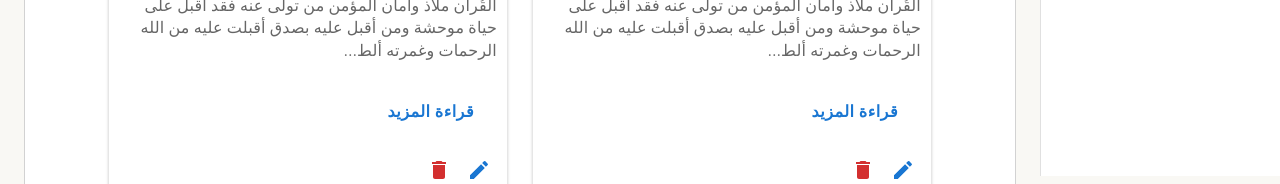
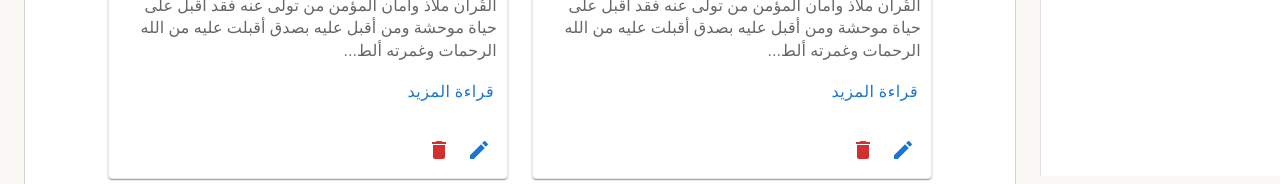
Before and after one commit to Ansam56/GraduationProject, a React (Vite) app: page /SchoolAdmin/Posts in a window 1280 px wide. Shown: the part 624-808 px from the top of the page. Built offline with nearby package versions, Linux system fonts and the light colour scheme.

Commit message:
Update PostCard.css

```diff
--- a/src/components/cards/PostCard.css
+++ b/src/components/cards/PostCard.css
@@ -1,6 +1,10 @@
-* {
-  font-family: "Cairo", sans-serif;
-}
+/* * {
+  font-family: -apple-system, BlinkMacSystemFont, "Segoe UI", Roboto,
+    "Helvetica Neue", Arial, "Noto Sans", "Liberation Sans", sans-serif,
+    "Apple Color Emoji", "Segoe UI Emoji", "Segoe UI Symbol", "Noto Color Emoji";
+    هاد الخط شوفته مستخدمينه بالمودل
+} */
+
 .post-card {
   max-width: 600px;
   margin: auto;
@@ -38,9 +42,10 @@
 }
 
 .post-card .read-more-btn {
-  padding: 8px 25px;
+  padding: 8px 5px;
   font-size: 16px;
-  font-weight: bold;
+  font-weight: 400;
+  margin-top: -20px;
 }
 
 .author-section {
```
